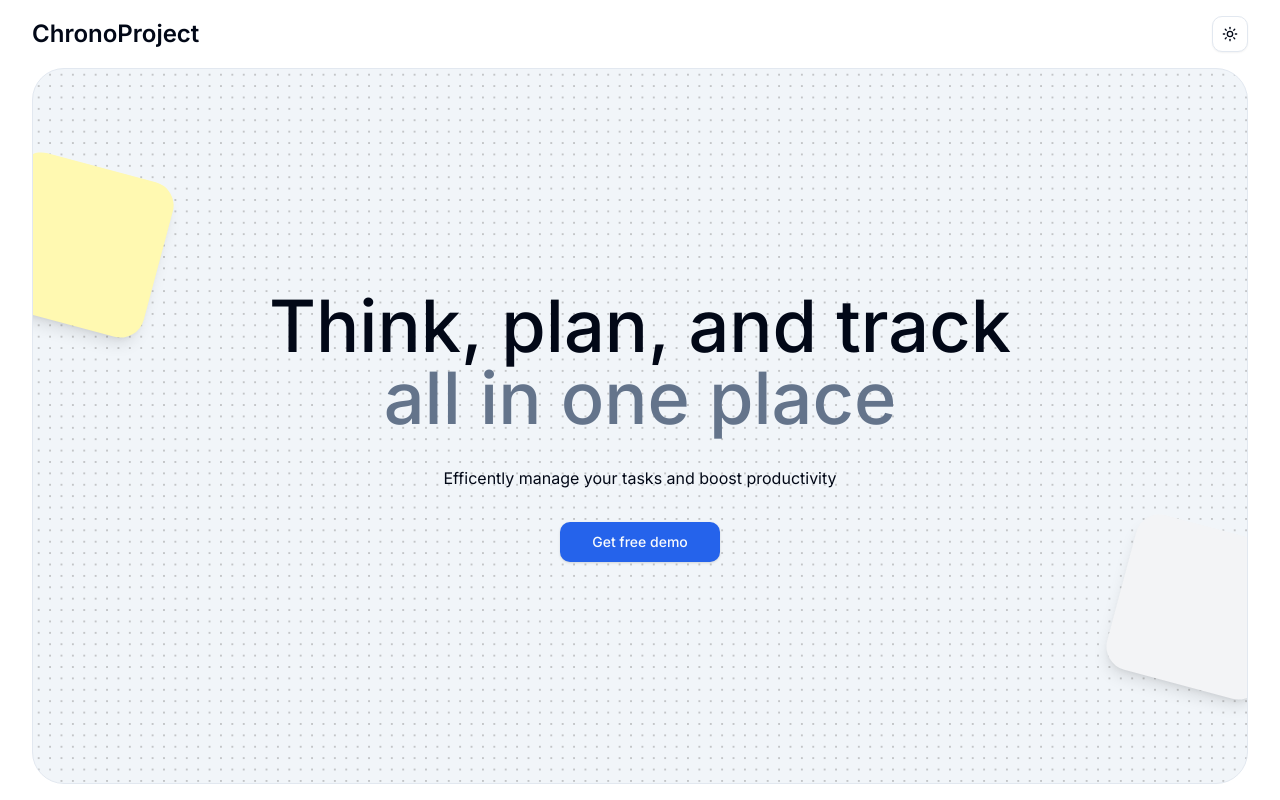
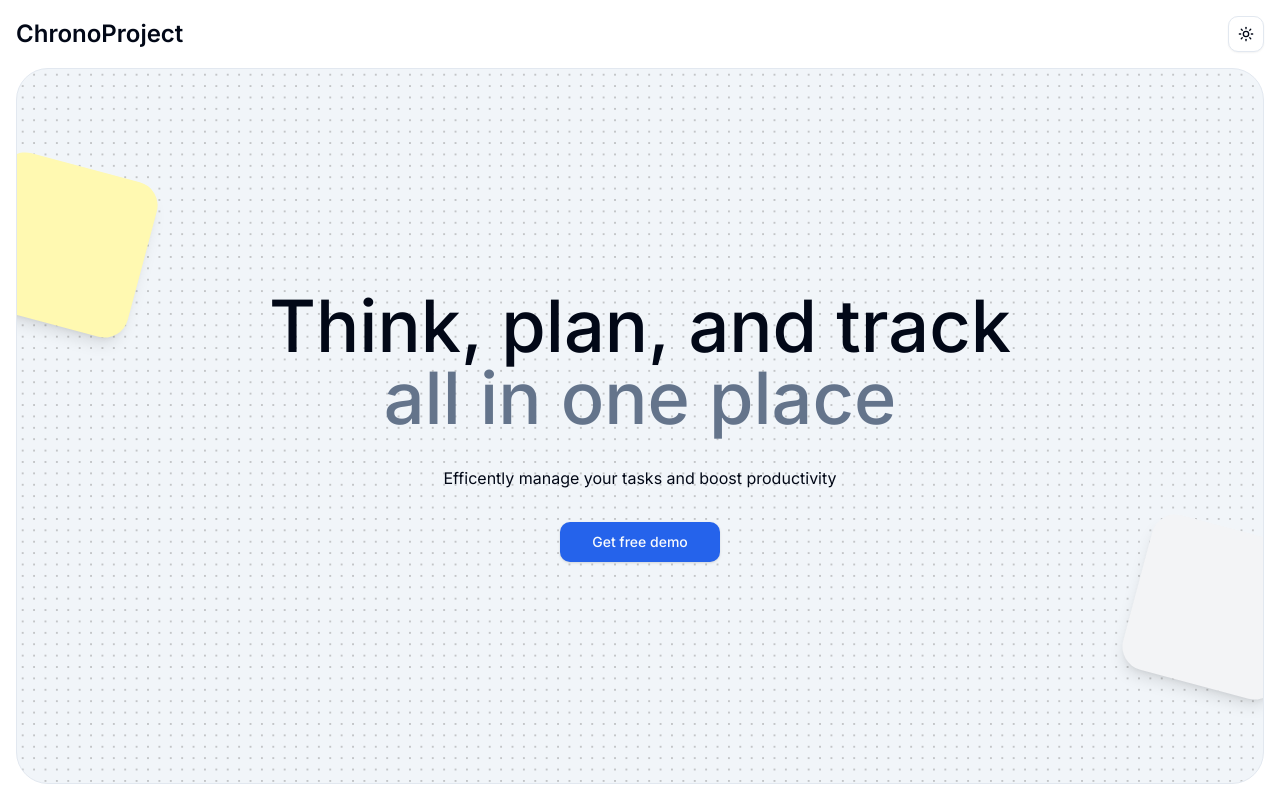
Before and after one commit to CarlosPProjects/project-ideas-generator, a Next.js app: page / in a window 1280 px wide. Built offline with nearby package versions, Linux system fonts and the light colour scheme.

Commit message:
Refactor layout to remove unnecessary padding in RootLayout component

```diff
--- a/src/app/layout.tsx
+++ b/src/app/layout.tsx
@@ -34,7 +34,7 @@
           enableSystem
           disableTransitionOnChange
         >
-          <div className="flex flex-col min-h-screen sm:px-4 md:px-8">
+          <div className="flex flex-col min-h-screen sm:px-4">
             {children}
           </div>
         </ThemeProvider>
```
